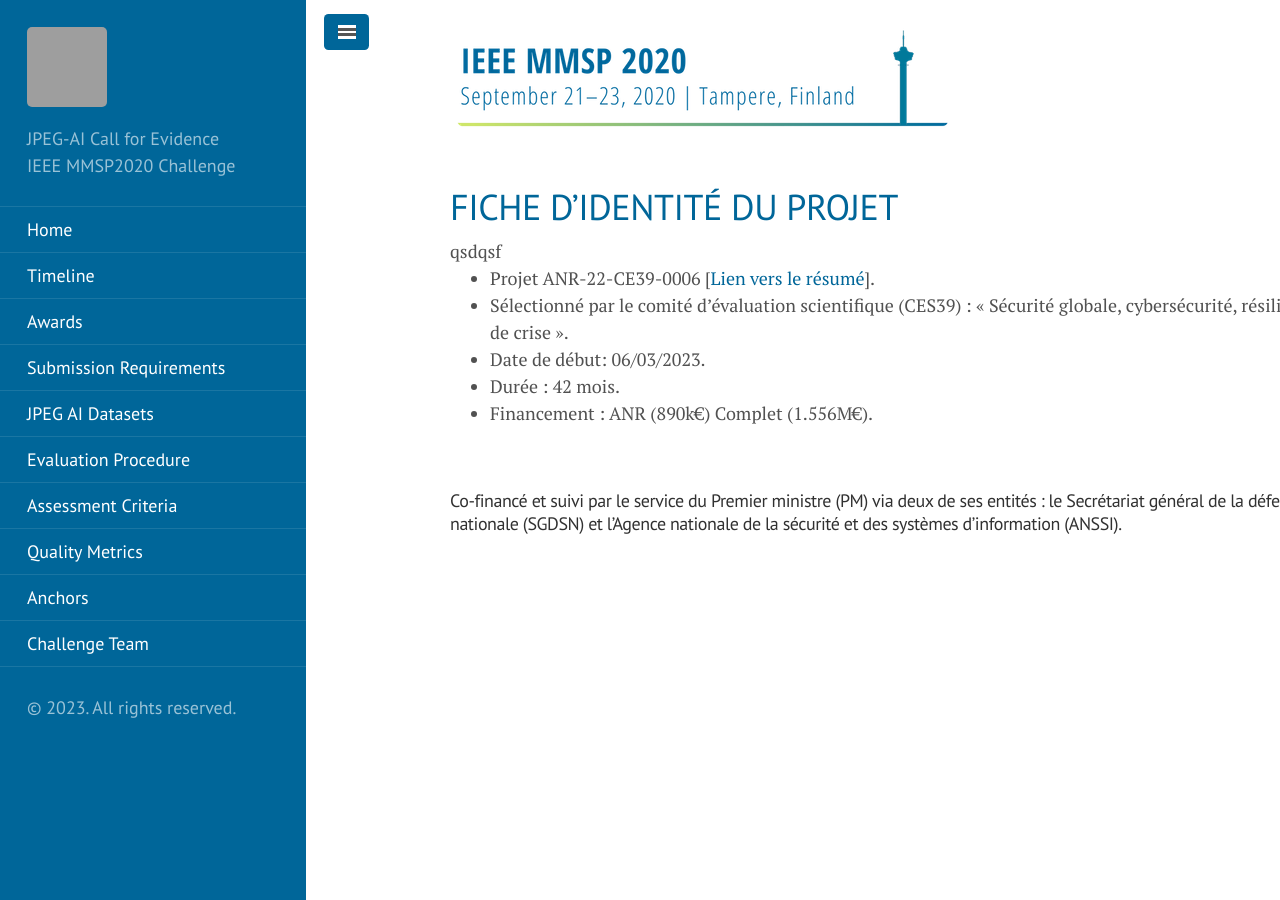
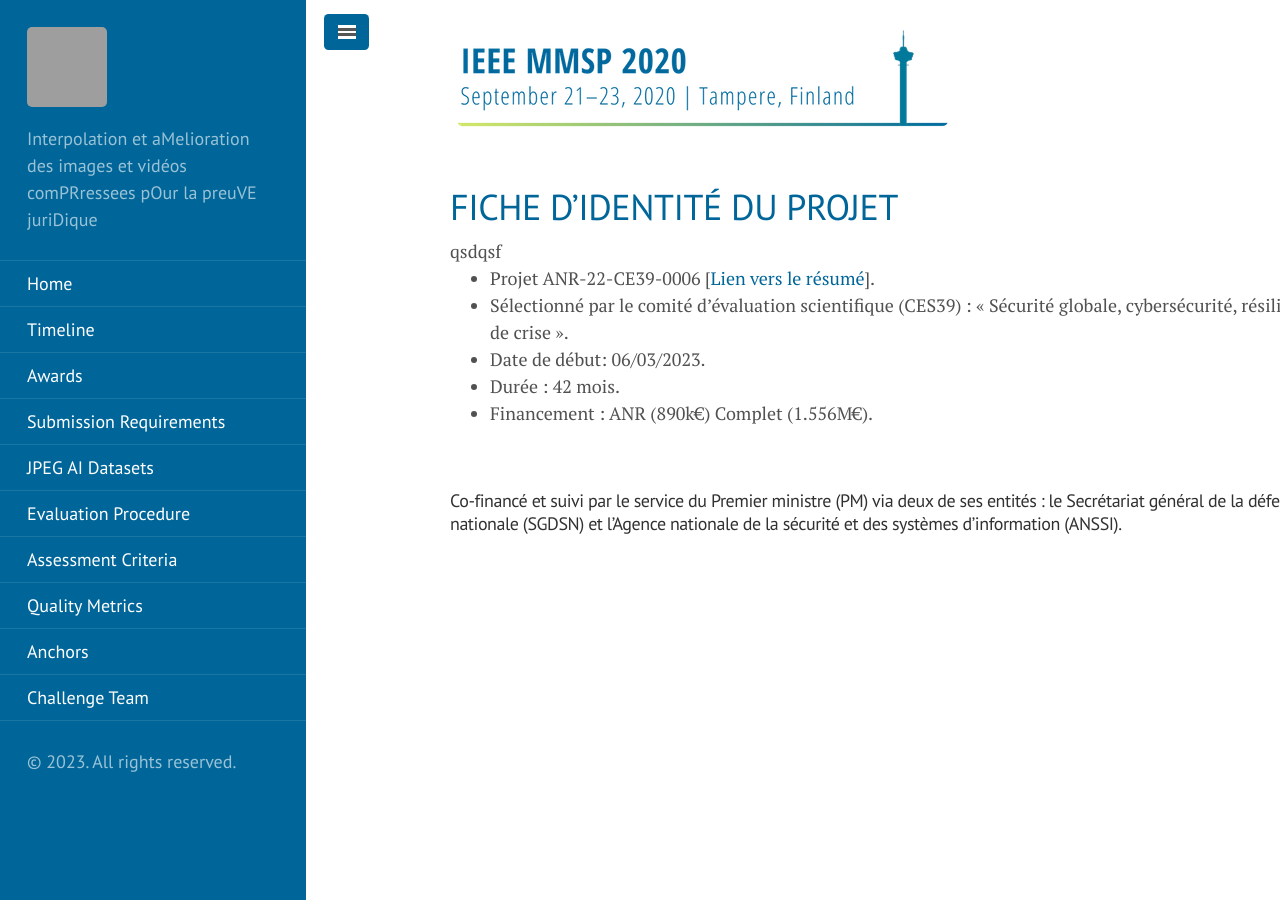
Before and after one commit to Improved-ANR/Improved-ANR.github.io, a Jekyll site: the page built from index.html, in a window 1280 px wide. Built offline with Jekyll 4.4.1, drawn with Linux system fonts in a browser that asks for light colours; the list of posts is cut into pages by our own code; grey boxes are pictures that could not be loaded.

Commit message:
Update _config.yml

```diff
--- a/_config.yml
+++ b/_config.yml
@@ -4,19 +4,19 @@
 permalink:           pretty
 
 # Setup
-title:               JPEG-AI MMSP Challenge
-tagline:             'Learning-based image compression'
-description:         'JPEG-AI Call for Evidence <br> IEEE MMSP2020 Challenge'
-url:                 http://jpegai.github.io
+title:               ANR IMPROVED
+tagline:             ''
+description:         'Interpolation et aMelioration des images et vidéos comPRressees pOur la preuVE juriDique'
+url:                 https://improved-anr.github.io/
 baseurl:             ''
 paginate:            5
 plugins:             [jekyll-paginate]
 
 # About/contact
 author:
-  name:              Joao Ascenso
-  url:               https://jpeg.org
-  email:             joao.ascenso@lx.it.pt
+  name:              IMPROVED
+  url:               https://improved-anr.github.io/
+  email:             improved_anr@ml.univ-poitiers.fr
 
 # Custom vars
 version:             1.0.0
```
